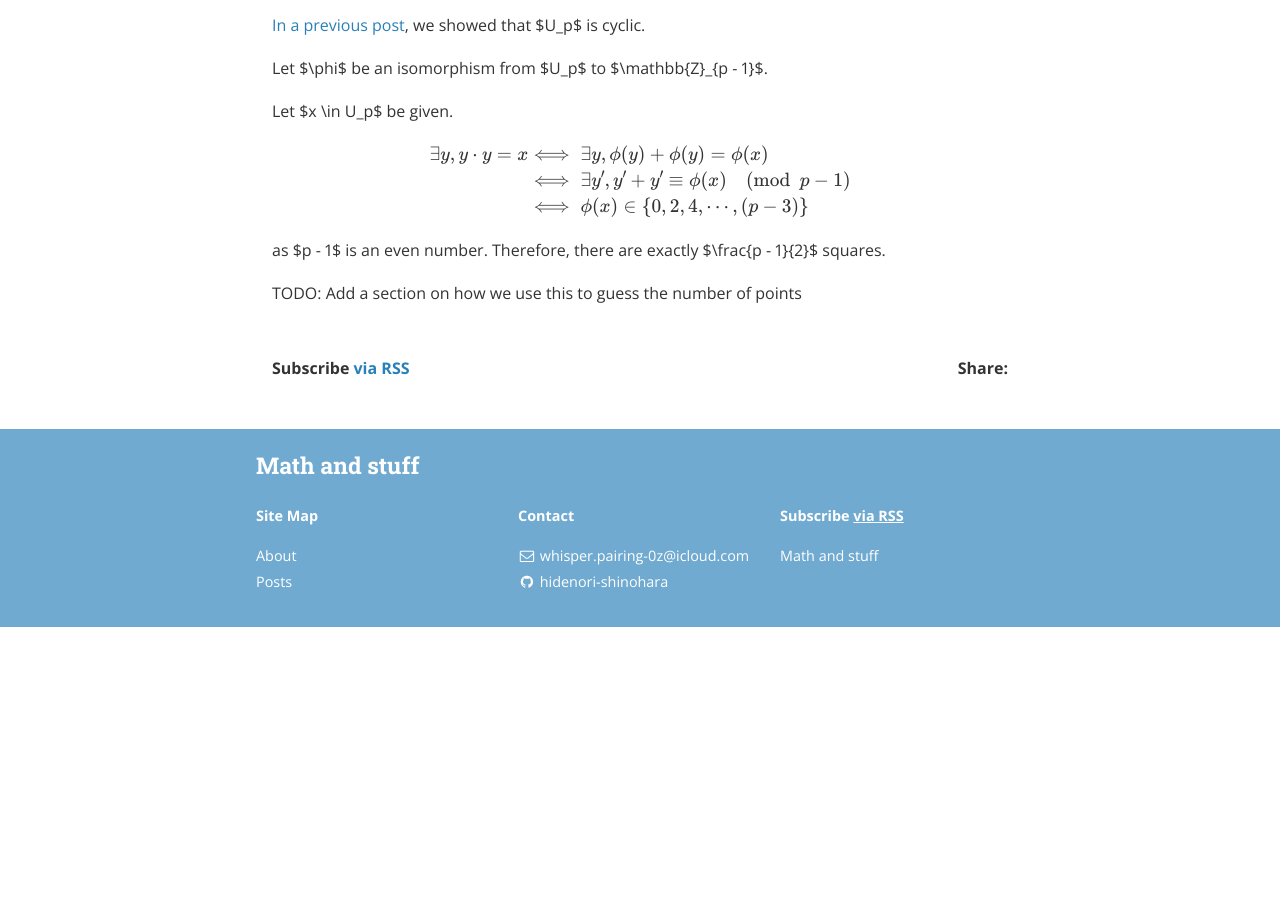
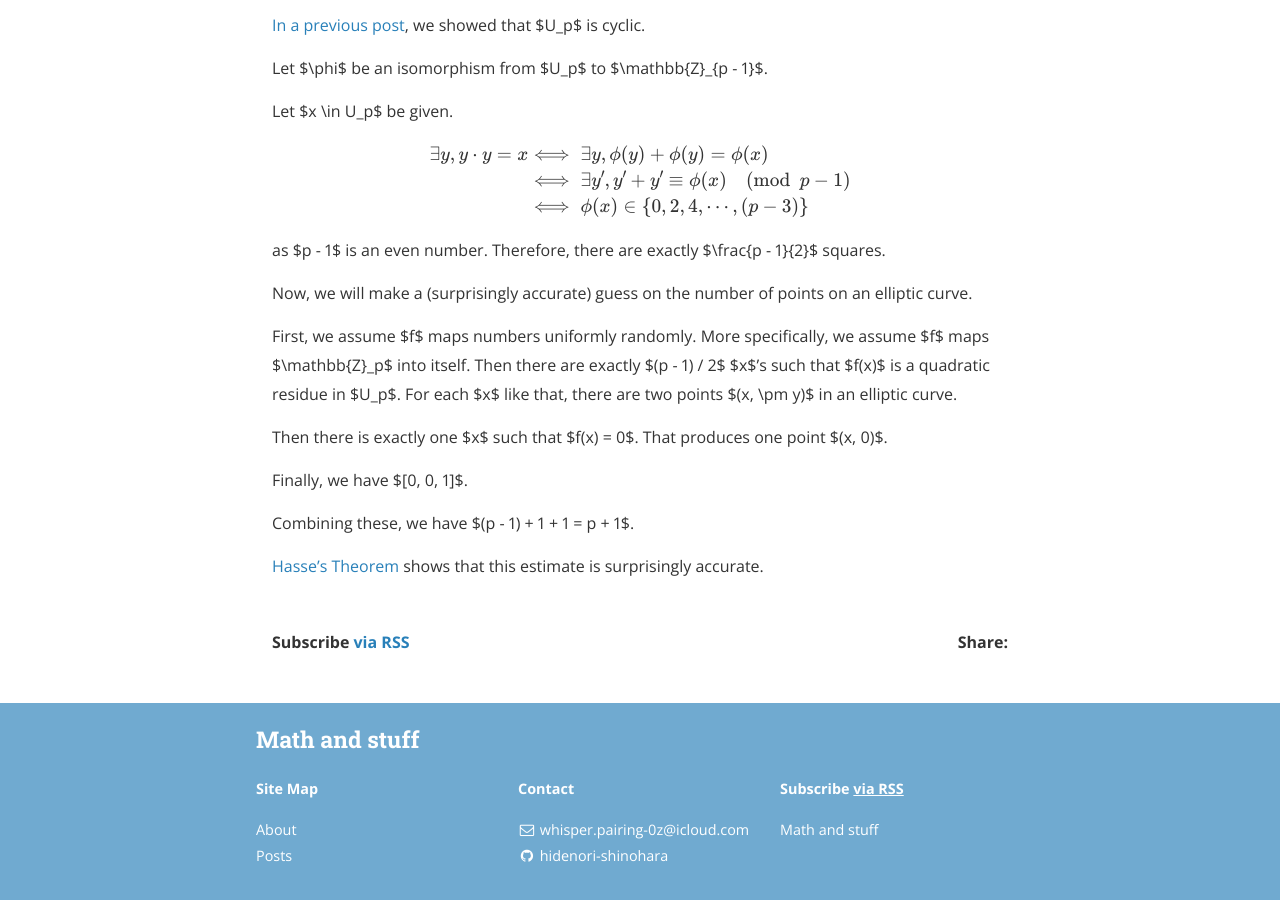
Before and after one commit to hidenori-shinohara/hidenori-shinohara.github.io, a Jekyll site: the page built from _posts/modern_cryptography_and_elliptic_curves/2023-08-18-modern-cryptography-and-elliptic-curves-elliptic-curve-group-size.md, in a window 1280 px wide and 900 px high, scrolled down 585 px. Built offline with Jekyll 4.4.1, drawn with Linux system fonts in a browser that asks for light colours; nearby versions of some CDN libraries; formulas are drawn with MathJax 3; before the commit the page ends 1212 px from its top, so only the background shows below that.

Commit message:
ecc group size

```diff
--- a/_posts/modern_cryptography_and_elliptic_curves/2023-08-18-modern-cryptography-and-elliptic-curves-elliptic-curve-group-size.md
+++ b/_posts/modern_cryptography_and_elliptic_curves/2023-08-18-modern-cryptography-and-elliptic-curves-elliptic-curve-group-size.md
@@ -36,4 +36,18 @@ $$
 as $p - 1$ is an even number.
 Therefore, there are exactly $\frac{p - 1}{2}$ squares.
 
-TODO: Add a section on how we use this to guess the number of points
+Now, we will make a (surprisingly accurate) guess on the number of points on an elliptic curve.
+
+First, we assume $f$ maps numbers uniformly randomly.
+More specifically, we assume $f$ maps $\mathbb{Z}_p$ into itself.
+Then there are exactly $(p - 1) / 2$ $x$'s such that $f(x)$ is a quadratic residue in $U_p$.
+For each $x$ like that, there are two points $(x, \pm y)$ in an elliptic curve.
+
+Then there is exactly one $x$ such that $f(x) = 0$.
+That produces one point $(x, 0)$.
+
+Finally, we have $[0, 0, 1]$.
+
+Combining these, we have $(p - 1) + 1 + 1 = p + 1$.
+
+[Hasse's Theorem](https://en.wikipedia.org/wiki/Hasse%27s_theorem_on_elliptic_curves) shows that this estimate is surprisingly accurate.
```
